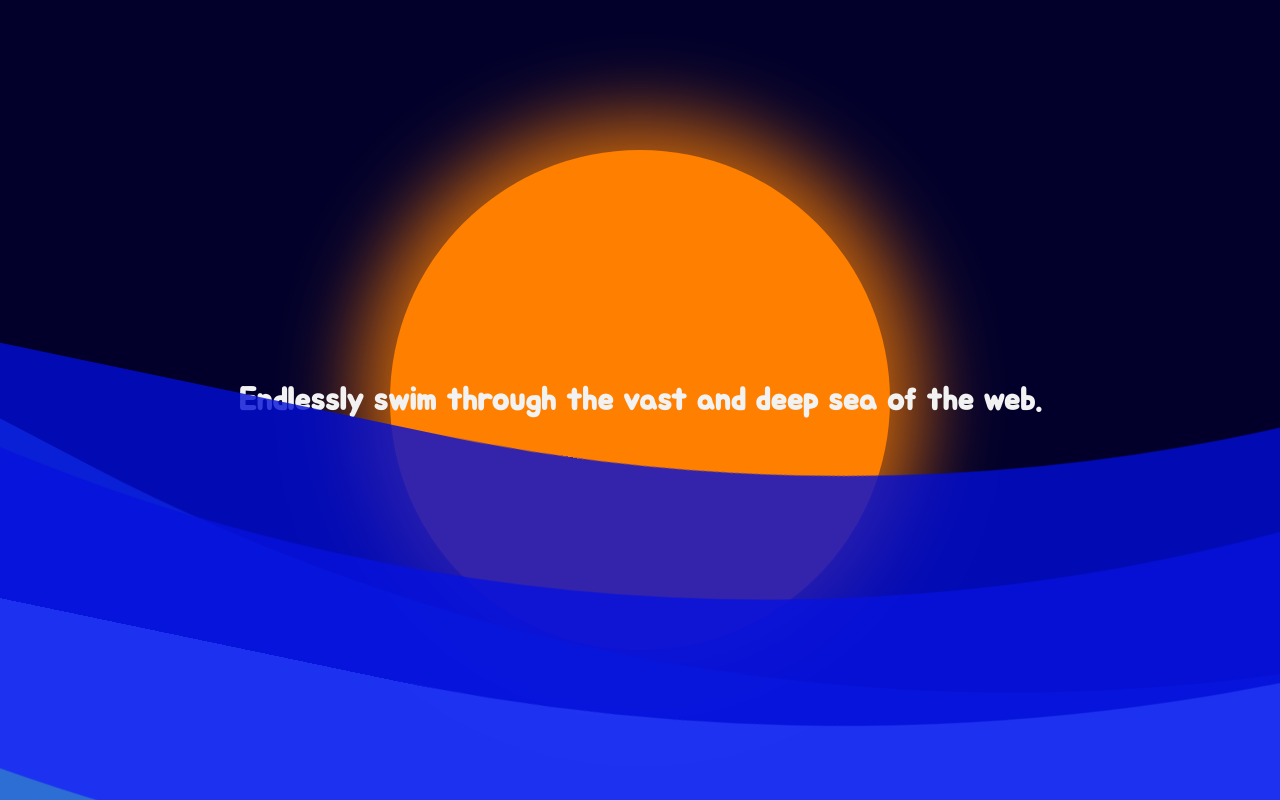
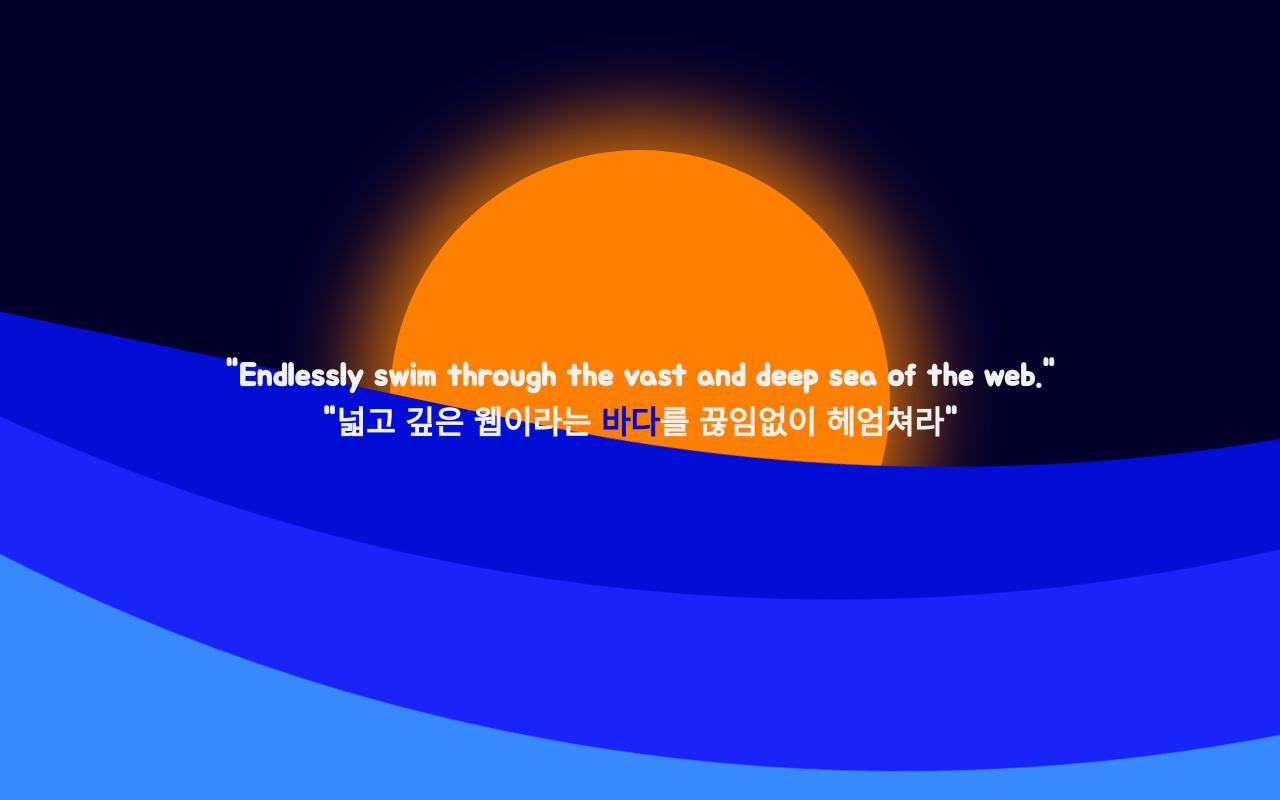
Before and after one commit to wlals4264/bluemin-portfolio, a Next.js app: page / in a window 1280 px wide. Built offline with nearby package versions, Linux system fonts and the light colour scheme.

Commit message:
design: LandingPage 작업

```diff
--- a/src/app/layout.tsx
+++ b/src/app/layout.tsx
@@ -1,12 +1,7 @@
 import type { Metadata } from 'next';
-import { Jua, Rubik } from 'next/font/google';
+import { Jua } from 'next/font/google';
 import '../styles/globals.scss';
-import '../styles/Home.scss';
-
-const rubik = Rubik({
-  variable: '--font-rubik',
-  // subsets: ['latin'],
-});
+import '../styles/LandingPage.scss';
 
 const jua = Jua({
   variable: '--font-jua',
@@ -26,7 +21,7 @@ export default function RootLayout({
 }>) {
   return (
     <html lang="en">
-      <body className={`${rubik.variable} ${jua.variable}`}>{children}</body>
+      <body className={`${jua.variable}`}>{children}</body>
     </html>
   );
 }
--- a/src/app/page.tsx
+++ b/src/app/page.tsx
@@ -1,11 +1,34 @@
 'use client';
 
 import gsap from 'gsap';
+import { useRouter } from 'next/navigation';
 import { useEffect } from 'react';
 
-export default function Home() {
+export default function LandingPage() {
+  const router = useRouter();
+
   useEffect(() => {
-    // GSAP 애니메이션 실행
+    gsap.to('.wave-one', {
+      rotation: 360,
+      duration: 4,
+      repeat: -1,
+      ease: 'linear',
+    });
+
+    gsap.to('.wave-two', {
+      rotation: 360,
+      duration: 5,
+      repeat: -1,
+      ease: 'linear',
+    });
+
+    gsap.to('.wave-three', {
+      rotation: 360,
+      duration: 7,
+      repeat: -1,
+      ease: 'linear',
+    });
+
     gsap.fromTo(
       '.sun',
       {
@@ -22,7 +45,16 @@ export default function Home() {
   return (
     <div className="landing-container">
       <div className="slogan">
-        <h1>Endlessly swim through the vast and deep sea of the web.</h1>
+        <h1>
+          &quot;Endlessly swim through the vast and deep sea of the web.&quot;
+          <br />
+          &quot;넓고 깊은 웹이라는{' '}
+          <span className="sea" onClick={() => router.push('/home')}>
+            바다
+          </span>
+          를 끊임없이 헤엄쳐라&quot;
+        </h1>
+        {/* <button className="active">click here!!</button> */}
       </div>
       <div className="wave-one"></div>
       <div className="wave-two"></div>
--- /dev/null
+++ b/src/styles/LandingPage.scss
@@ -0,0 +1,88 @@
+.landing-container {
+  width: 100dvw;
+  height: 100dvh;
+  background: rgb(2, 0, 43);
+  position: relative;
+  overflow: hidden;
+}
+
+.slogan {
+  font-size: 1rem;
+  font-family: var(--font-jua);
+  width: 100%;
+  height: 100%;
+  display: flex;
+  flex-direction: column;
+  justify-content: center;
+  align-items: center;
+
+  h1 {
+    color: #f2f2f2;
+    z-index: 60;
+    text-align: center;
+    line-height: 3rem;
+  }
+
+  .sea {
+    color: rgb(2, 13, 214);
+
+    &:hover {
+      cursor: pointer;
+    }
+  }
+}
+
+.enter {
+  width: 100%;
+  display: flex;
+  justify-content: center;
+}
+
+.wave-one {
+  width: 4500px;
+  height: 4500px;
+  position: absolute;
+  top: -4280px;
+  left: -1800px;
+  border-radius: 45%;
+  background: transparent;
+  border: 440px solid rgb(55, 138, 254);
+  z-index: 50;
+}
+
+.wave-two {
+  width: 4500px;
+  height: 4500px;
+  position: absolute;
+  top: -4300px;
+  left: -1780px;
+  border-radius: 45%;
+  background: transparent;
+  border: 300px solid rgb(25, 36, 248);
+  z-index: 40;
+}
+
+.wave-three {
+  width: 4500px;
+  height: 4500px;
+  position: absolute;
+  top: -4380px;
+  left: -1800px;
+  border-radius: 45%;
+  background: transparent;
+  border: 300px solid rgb(2, 13, 214);
+  z-index: 30;
+}
+
+.sun {
+  width: 500px;
+  height: 500px;
+  position: absolute;
+  top: 50%;
+  left: 50%;
+  transform: translate(-50%, -50%);
+  border-radius: 50%;
+  z-index: 10;
+  background-color: rgb(255, 128, 0);
+  box-shadow: 0 0 80px 30px rgba(255, 128, 0, 0.8);
+}
```
